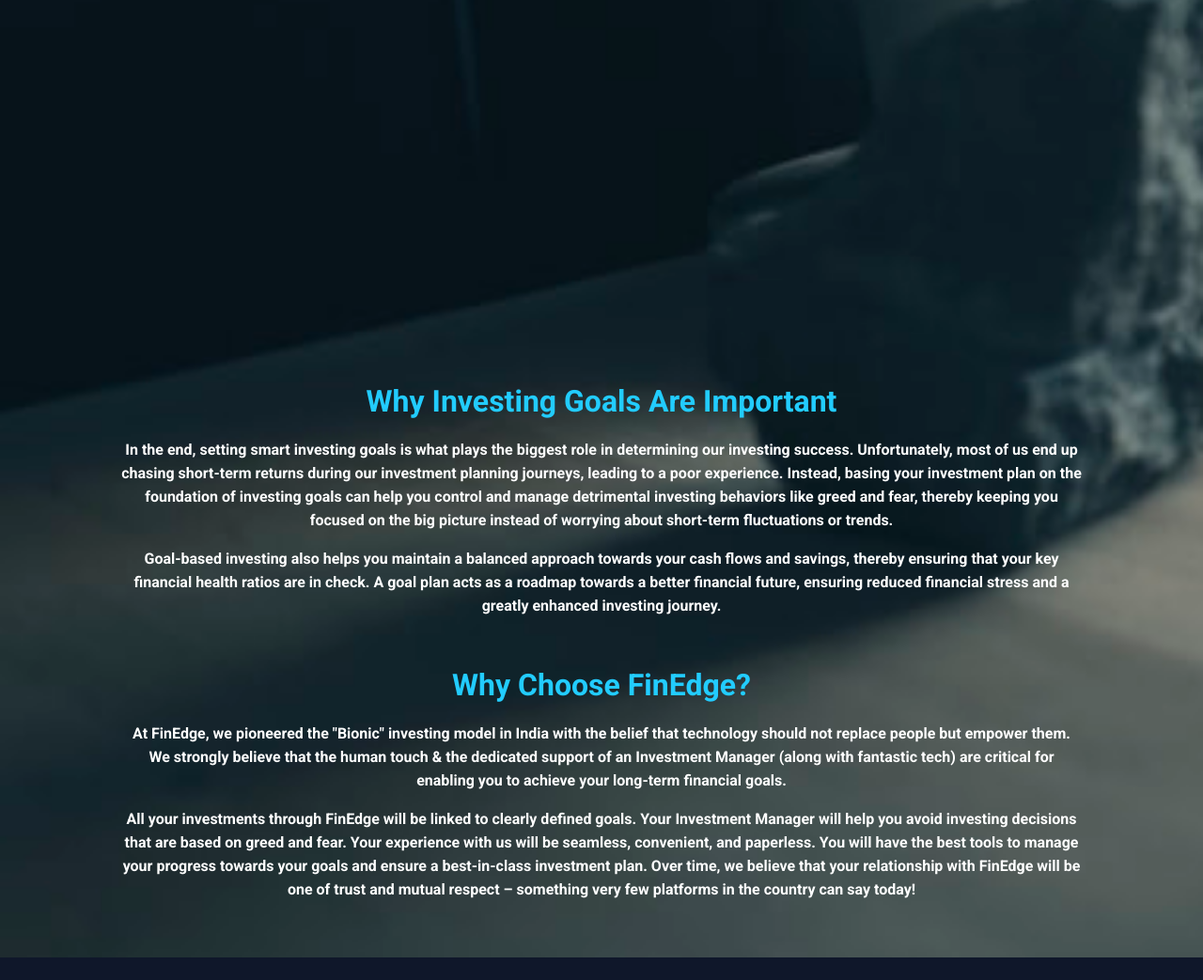
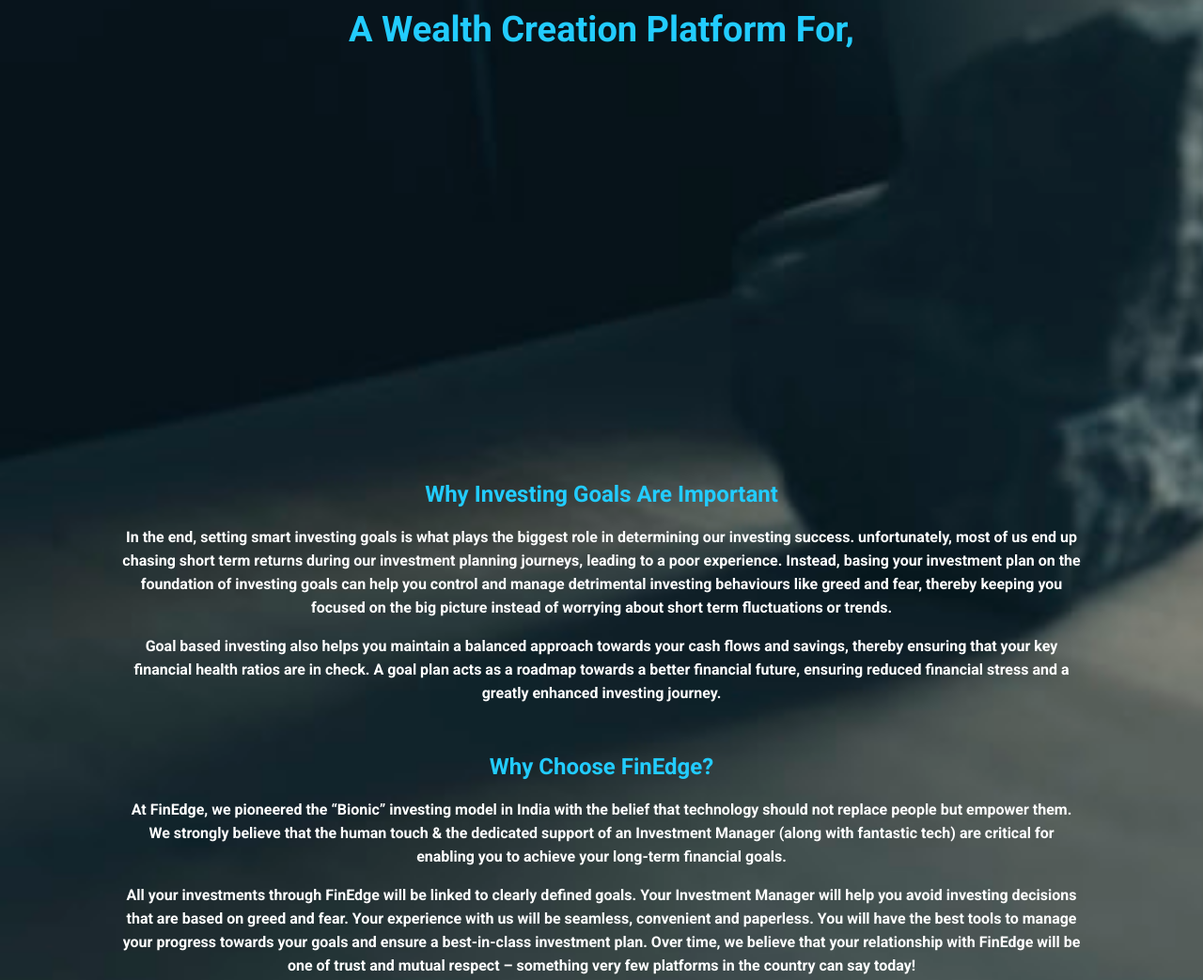
Before and after one commit to Veerendra-K/FinEdge-Like-Websitee, an Astro site: page / in a window 1280 px wide. Shown: the part 1045-2088 px from the top of the page at 94% size. Built offline with nearby package versions, Linux system fonts and the light colour scheme; Astro itself is replaced by a stand-in of ours.

Commit message:
Update index.astro

```diff
--- a/src/pages/index.astro
+++ b/src/pages/index.astro
@@ -1,18 +1,19 @@
 ---
 import Layout from '../layouts/Layout.astro';
+---
 
----
 <Layout title="Home Page">
     <main>
-    <section class="help-section">
-      <h2 class="text-center">FinEdge - The Investing Experts!</h2>
+        <section class="Home Page">
+            <section  class="help-section clearfix">
+                <br /><h2 class="text-center">FinEdge - The Investing Experts!</h2>
                 <div class="video-container">
                     <video muted autoplay controls loop>
                         <source src="https://www.finedge.in/assets/uploads/FinEdge_Invest.mp4" type="video/mp4">
-        </video>
+                    </video><br />
                 </div>
-      <a href="https://www.finedge.in/#AskAnExpert" class="line-btn filled-btn">Start Investing</a>
-      <h2>A Wealth Creation Platform For</h2>
+                <a href="https://www.finedge.in/#AskAnExpert" class="line-btn filled-btn" data-toggle="modal" id="get_expert" style="top: 0rem;margin-bottom: 15px;">Start Investing</a>
+                <h2 style="color: #2cf; font-size: 38px;"> A Wealth Creation Platform For,</h2>
             </section>
 
             <div class="marquee-container">
@@ -25,41 +26,39 @@
                     </marquee>
                 </div>
             </div>
-
             <section class="why_choose_us">
                 <div class="container mb-3">
-        <div class="right-section">
-          <h2 class="text-center mt-3">Why Investing Goals are Important</h2>
-          <p>In the end, setting smart investing goals is what plays the biggest role in determining our investing success. Unfortunately, most of us end up chasing short-term returns during our investment planning journeys, leading to a poor experience. Instead, basing your investment plan on the foundation of investing goals can help you control and manage detrimental investing behaviors like greed and fear, thereby keeping you focused on the big picture instead of worrying about short-term fluctuations or trends.</p>
-          <p>Goal-based investing also helps you maintain a balanced approach towards your cash flows and savings, thereby ensuring that your key financial health ratios are in check. A goal plan acts as a roadmap towards a better financial future, ensuring reduced financial stress and a greatly enhanced investing journey.</p>
+                    <div class="col-xs-12 col-sm-12 col-md-12  right-section wow slideInRight" data-wow-duration="1s" data-wow-delay="0.1s">
+                        <h2 class="text-center mt-3" data-wow-duration="1s" data-wow-delay="0.1s">Why Investing Goals are Important </h2>
+                        <p>In the end, setting smart investing goals is what plays the biggest role in determining our investing success. unfortunately, most of us end up chasing short term returns during our investment planning journeys, leading to a poor experience. Instead, basing your investment plan on the foundation of investing goals can help you control and manage detrimental investing behaviours like greed and fear, thereby keeping you focused on the big picture instead of worrying about short term fluctuations or trends. </p>
+                        <p>Goal based investing also helps you maintain a balanced approach towards your cash flows and savings, thereby ensuring that your key financial health ratios are in check. A goal plan acts as a roadmap towards a better financial future, ensuring reduced financial stress and a greatly enhanced investing journey.</p>
                     </div>
                 </div>
             </section>
-
             <section class="why_choose_us">
                 <div class="container mb-3">
-        <div class="right-section">
-          <h2 class="text-center mt-3">Why choose FinEdge?</h2>
-          <p>At FinEdge, we pioneered the "Bionic" investing model in India with the belief that technology should not replace people but empower them. We strongly believe that the human touch & the dedicated support of an Investment Manager (along with fantastic tech) are critical for enabling you to achieve your long-term financial goals.</p>
-          <p>All your investments through FinEdge will be linked to clearly defined goals. Your Investment Manager will help you avoid investing decisions that are based on greed and fear. Your experience with us will be seamless, convenient, and paperless. You will have the best tools to manage your progress towards your goals and ensure a best-in-class investment plan. Over time, we believe that your relationship with FinEdge will be one of trust and mutual respect – something very few platforms in the country can say today!</p>
+                    <div class="col-xs-12 col-sm-12 col-md-12  right-section wow slideInRight" data-wow-duration="1s" data-wow-delay="0.1s">
+                        <h2 class="text-center mt-3">Why choose FinEdge? </h2>
+                        <p>At FinEdge, we pioneered the “Bionic” investing model in India with the belief that technology should not replace people but empower them. We strongly believe that the human touch & the dedicated support of an Investment Manager (along with fantastic tech) are critical for enabling you to achieve your long-term financial goals.</p>
+                        <p>All your investments through FinEdge will be linked to clearly defined goals. Your Investment Manager will help you avoid investing decisions that are based on greed and fear. Your experience with us will be seamless, convenient and paperless. You will have the best tools to manage your progress towards your goals and ensure a best-in-class investment plan. Over time, we believe that your relationship with FinEdge will be one of trust and mutual respect – something very few platforms in the country can say today! </p>
                     </div>
                 </div>
+            </section>
         </section>
     </main>
 </Layout>
 
 <style>
-  .why_choose_us p,
-  .marquee-content p {
+  .why_choose_us p{
     font-size: 16px;
     font-weight: bold;
     line-height: 25px;
-    padding: 0 10%;
+    padding: 0 10% 0 10%;
     margin-top: 15px;
-    color: #fff;
+    color: #fff !important;
+    text-align: justify;
     text-align: center;
   }
-
   .marquee-container {
       display: flex;
       justify-content: center;
@@ -85,24 +84,29 @@
           transform: translateY(-100%);
       }
   }
-
-  .mb-3 {
+  .mb-3{
     margin-bottom: 3rem;
   }
-
-  .mt-3 {
+  .mt-3{
     margin-top: 3rem;
   }
-
-  .help-section h2,
-  .why_choose_us h2 {
-    color: #2cf;
+  .why_we_need,.help-section,.accordion h2{
+    color: #2cf808;
     font-size: 32px;
     font-weight: bold;
-    text-transform: capitalize;
+    text-transform: capitalize !important;
     text-align: center;
     position: relative;
-    border-bottom: 0;
+    border-bottom: 0px solid #999 !important;
+  }
+
+  .why_choose_us h2{
+      color: #2cf;
+      text-transform: capitalize !important;
+      text-align: center;
+      font-weight: bold !important;
+      position: relative;
+      border-bottom: 0px solid #999 !important;
   }
 
   .video-container {
@@ -117,12 +121,12 @@
       max-height: 90%;
   }
 
-  .line-btn.filled-btn {
+
+  .line-btn.filled-btn{
       background: #267e24;
       color: #fff;
       border-radius: 5px;
   }
-
   .line-btn.filled-btn:hover {
       background: #d820a1;
   }
```
Lines whose indentation alone changed are shown as unchanged.
